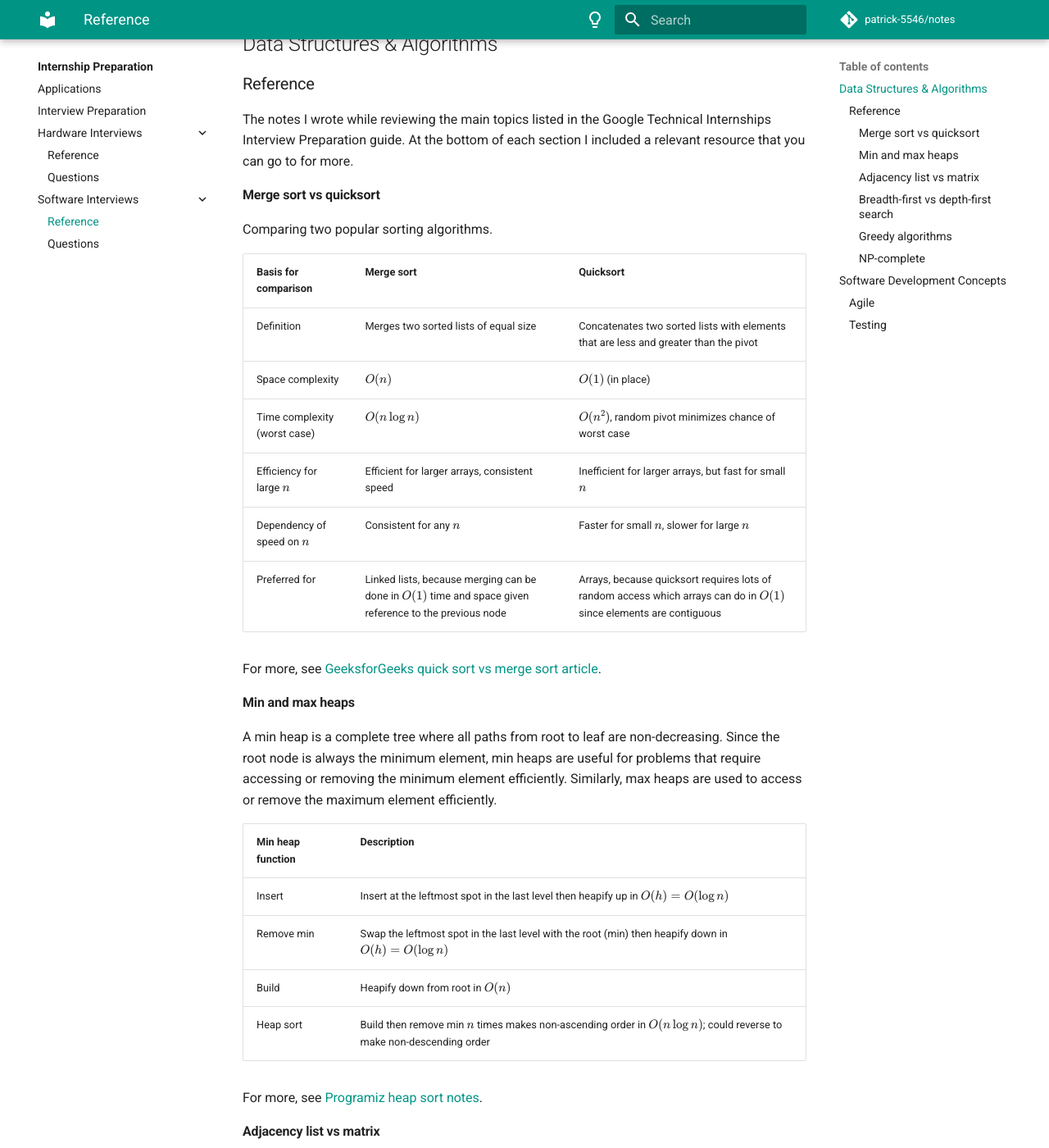
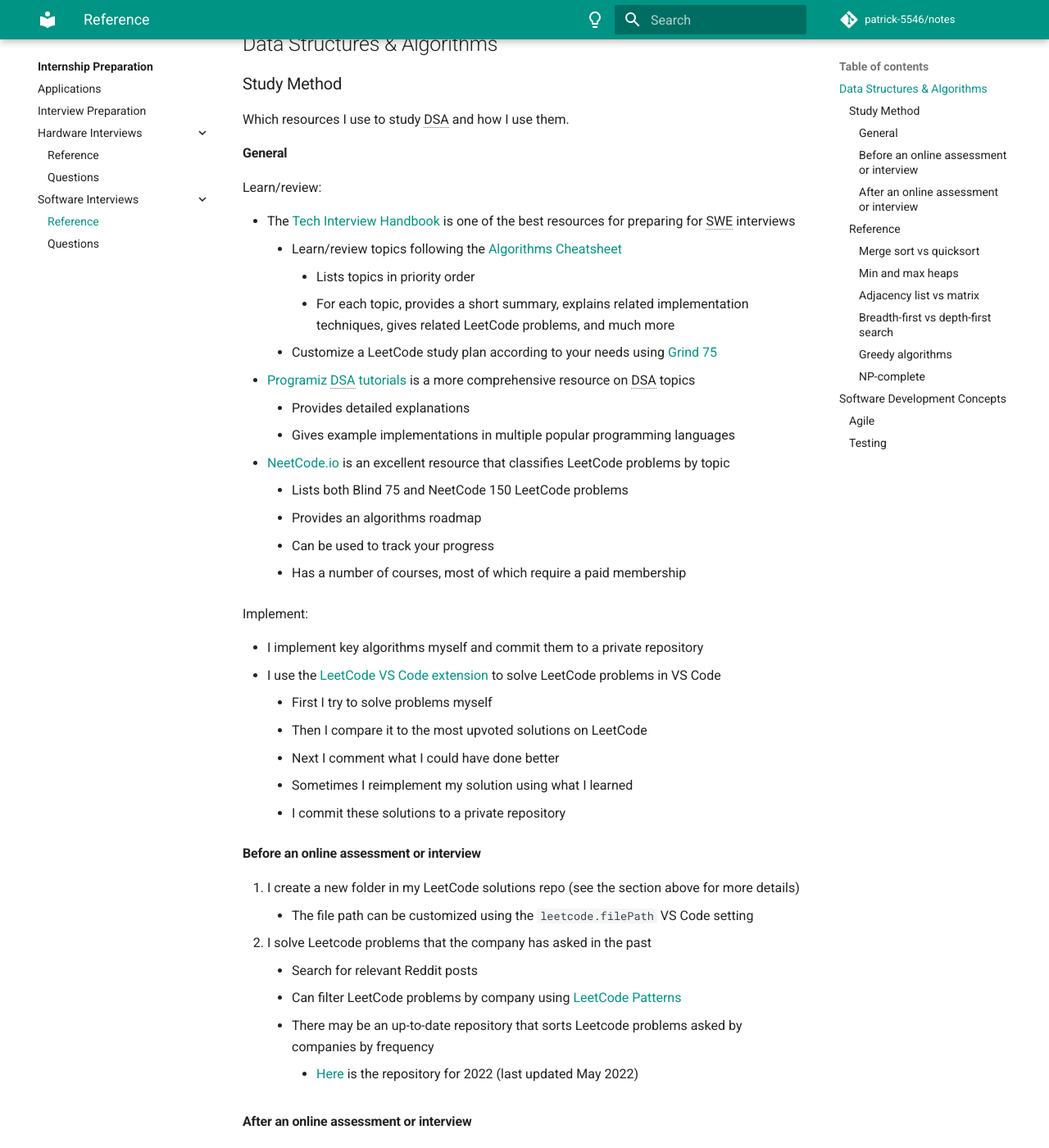
Before and after one commit to patrick-5546/notes, an MkDocs documentation site: the page built from docs/internship_prep/software/sw_reference.md, in a window 1280 px wide and 1400 px high, scrolled down 192 px. Shown: the whole window at 82% size. Built offline with MkDocs 1.6.1 and Material for MkDocs 9.7.7, drawn with Linux system fonts in a browser that asks for light colours; comment, search, counter and statistics services are not loaded; some of the changed text lies outside the part shown.

Commit message:
Add DSA study method section

```diff
--- a/docs/internship_prep/software/sw_reference.md
+++ b/docs/internship_prep/software/sw_reference.md
@@ -1,6 +1,55 @@
 # Software Reference
 
 ## Data Structures & Algorithms
+
+### Study Method
+
+Which resources I use to study DSA and how I use them.
+
+#### General
+
+Learn/review:
+
+- The [Tech Interview Handbook](https://www.techinterviewhandbook.org/) is one of the best resources for preparing for SWE interviews
+    - Learn/review topics following the [Algorithms Cheatsheet](https://www.techinterviewhandbook.org/algorithms/study-cheatsheet/)
+        - Lists topics in priority order
+        - For each topic, provides a short summary, explains related implementation techniques, gives related LeetCode problems, and much more
+    - Customize a LeetCode study plan according to your needs using [Grind 75](https://www.techinterviewhandbook.org/grind75)
+- [Programiz DSA tutorials](https://www.programiz.com/dsa) is a more comprehensive resource on DSA topics
+    - Provides detailed explanations
+    - Gives example implementations in multiple popular programming languages
+- [NeetCode.io](https://neetcode.io/) is an excellent resource that classifies LeetCode problems by topic
+    - Lists both Blind 75 and NeetCode 150 LeetCode problems
+    - Provides an algorithms roadmap
+    - Can be used to track your progress
+    - Has a number of courses, most of which require a paid membership
+
+Implement:
+
+- I implement key algorithms myself and commit them to a private repository
+- I use the [LeetCode VS Code extension](https://marketplace.visualstudio.com/items?itemName=LeetCode.vscode-leetcode)
+  to solve LeetCode problems in VS Code
+    - First I try to solve problems myself
+    - Then I compare it to the most upvoted solutions on LeetCode
+    - Next I comment what I could have done better
+    - Sometimes I reimplement my solution using what I learned
+    - I commit these solutions to a private repository
+
+#### Before an online assessment or interview
+
+1. I create a new folder in my LeetCode solutions repo (see the section above for more details)
+    - The file path can be customized using the `leetcode.filePath` VS Code setting
+2. I solve Leetcode problems that the company has asked in the past
+    - Search for relevant Reddit posts
+    - Can filter LeetCode problems by company using [LeetCode Patterns](https://seanprashad.com/leetcode-patterns/)
+    - There may be an up-to-date repository that sorts Leetcode problems asked by companies by frequency
+        - [Here](https://github.com/hxu296/leetcode-company-wise-problems-2022) is the repository for 2022 (last updated May 2022)
+
+#### After an online assessment or interview
+
+1. Record technical questions and solutions
+2. Finish, clean up, and add comments or research and implement better solution
+3. Commit to private repository
 
 ### Reference
 
--- a/includes/abbreviations.md
+++ b/includes/abbreviations.md
@@ -6,8 +6,9 @@
 *[CLB]: Configurable Logic Block
 *[CLBs]: Configurable Logic Blocks
 *[CLI]: Command Line Interface
+*[DFFs]: Delay Flip Flops
 *[DRAM]: Dynamic Random Access Memory
-*[DFFs]: Delay Flip Flops
+*[DSA]: Data Structures and Algorithms
 *[FPGA]: Field Programmable Gate Array
 *[FSM]: Finite State Machine
 *[FSMs]: Finite State Machines
@@ -23,4 +24,5 @@
 *[ROM]: Read-Only Memory
 *[SRAM]: Static Random Access Memory
 *[STA]: Static Timing Analysis
+*[SWE]: Software Engineering
 *[WSL]: Windows Subsystem for Linux
```
